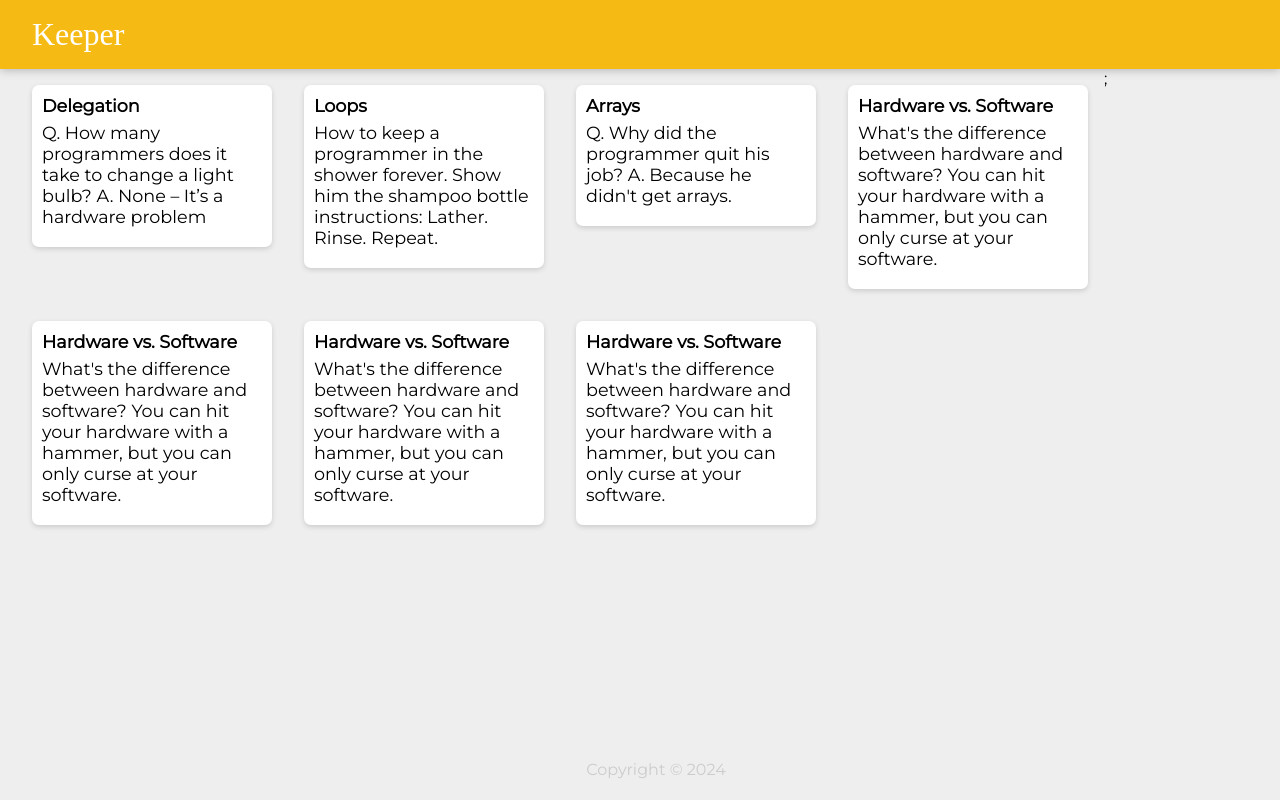
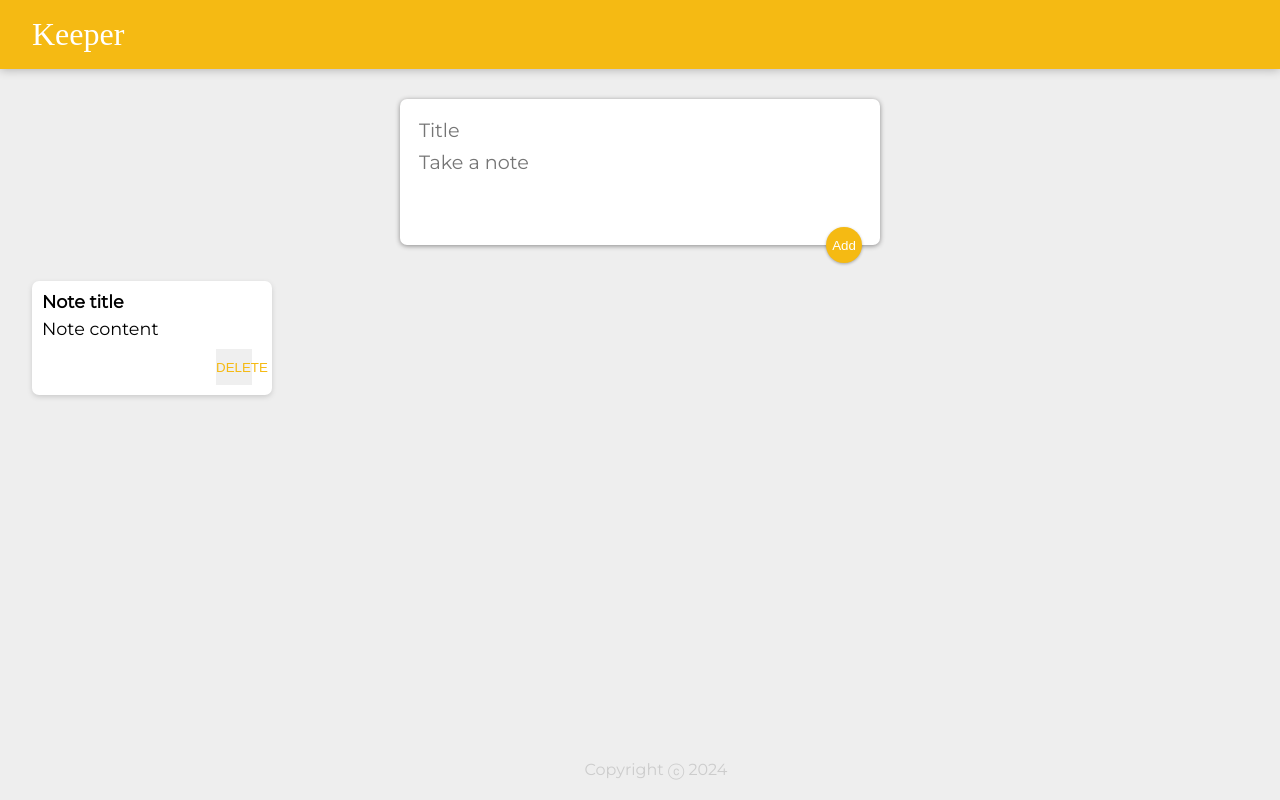
Before and after one commit to mmarcelino/NotableApp, a React (Create React App) app: page / in a window 1280 px wide. Built offline with nearby package versions, Linux system fonts and the light colour scheme; a web font is replaced by a local one.

Commit message:
adding notes dinamically

```diff
--- a/public/styles.css
+++ b/public/styles.css
@@ -54,3 +54,49 @@
   white-space: pre-wrap;
   word-wrap: break-word;
 }
+
+.note button {
+  position: relative;
+  float: right;
+  margin-right: 10px;
+  color: #f5ba13;
+  border: none;
+  width: 36px;
+  height: 36px;
+  cursor: pointer;
+  outline: none;
+}
+
+form {
+  position: relative;
+  width: 480px;
+  margin: 30px auto 20px auto;
+  background: #fff;
+  padding: 15px;
+  border-radius: 7px;
+  box-shadow: 0 1px 5px rgb(138, 137, 137);
+}
+form input,
+form textarea {
+  width: 100%;
+  border: none;
+  padding: 4px;
+  outline: none;
+  font-size: 1.2em;
+  font-family: inherit;
+  resize: none;
+}
+form button {
+  position: absolute;
+  right: 18px;
+  bottom: -18px;
+  background: #f5ba13;
+  color: #fff;
+  border: none;
+  border-radius: 50%;
+  width: 36px;
+  height: 36px;
+  box-shadow: 0 1px 3px rgba(0, 0, 0, 0.3);
+  cursor: pointer;
+  outline: none;
+}
--- a/src/components/App.jsx
+++ b/src/components/App.jsx
@@ -1,19 +1,17 @@
 import React from "react";
 import Header from "./Header";
+import Footer from "./Footer";
 import Note from "./Note";
-import Footer from "./Footer";
-import notes from "../notes";
+import CreateArea from "./CreateArea";
 
 function App() {
   return (
-    <>
+    <div>
       <Header />
-      {notes.map((note) => (
-        <Note key={note.key} header={note.title} body={note.content} />
-      ))}
-      ;
+      <CreateArea />
+      <Note key={1} title="Note title" content="Note content" />
       <Footer />
-    </>
+    </div>
   );
 }
 
--- /dev/null
+++ b/src/components/CreateArea.jsx
@@ -0,0 +1,31 @@
+import React, { useState } from "react";
+
+function CreateArea() {
+  const [note, setNote] = useState({
+    title: "",
+    content: "",
+  });
+
+  function handleChange(event) {
+    const { name, value } = event.target;
+
+    setNote((prevNote) => {
+      return {
+        ...prevNote,
+        [name]: value,
+      };
+    });
+  }
+
+  return (
+    <div>
+      <form>
+        <input name="title" onChange={handleChange} value={note.title} placeholder="Title" />
+        <textarea name="content" onChange={handleChange} value={note.content} placeholder="Take a note" rows="3"></textarea>
+        <button>Add</button>
+      </form>
+    </div>
+  );
+}
+
+export default CreateArea;
--- a/src/components/Footer.jsx
+++ b/src/components/Footer.jsx
@@ -1,10 +1,12 @@
 import React from "react";
 
 function Footer() {
-  const currentYear = new Date().getFullYear();
-  return <footer>
-    <p>Copyright © {currentYear}</p>
-  </footer>;
+  const year = new Date().getFullYear();
+  return (
+    <footer>
+      <p>Copyright ⓒ {year}</p>
+    </footer>
+  );
 }
 
 export default Footer;
--- a/src/components/Note.jsx
+++ b/src/components/Note.jsx
@@ -1,10 +1,13 @@
 import React from "react";
 
 function Note(props) {
-  return <div className="note">
-      <h1>{props.header}</h1>
-      <p>{props.body}</p>
+  return (
+    <div className="note">
+      <h1>{props.title}</h1>
+      <p>{props.content}</p>
+      <button>DELETE</button>
     </div>
+  );
 }
 
 export default Note;
```
Also changed, not shown: src/components/Header.jsx (+6 -4 lines).
